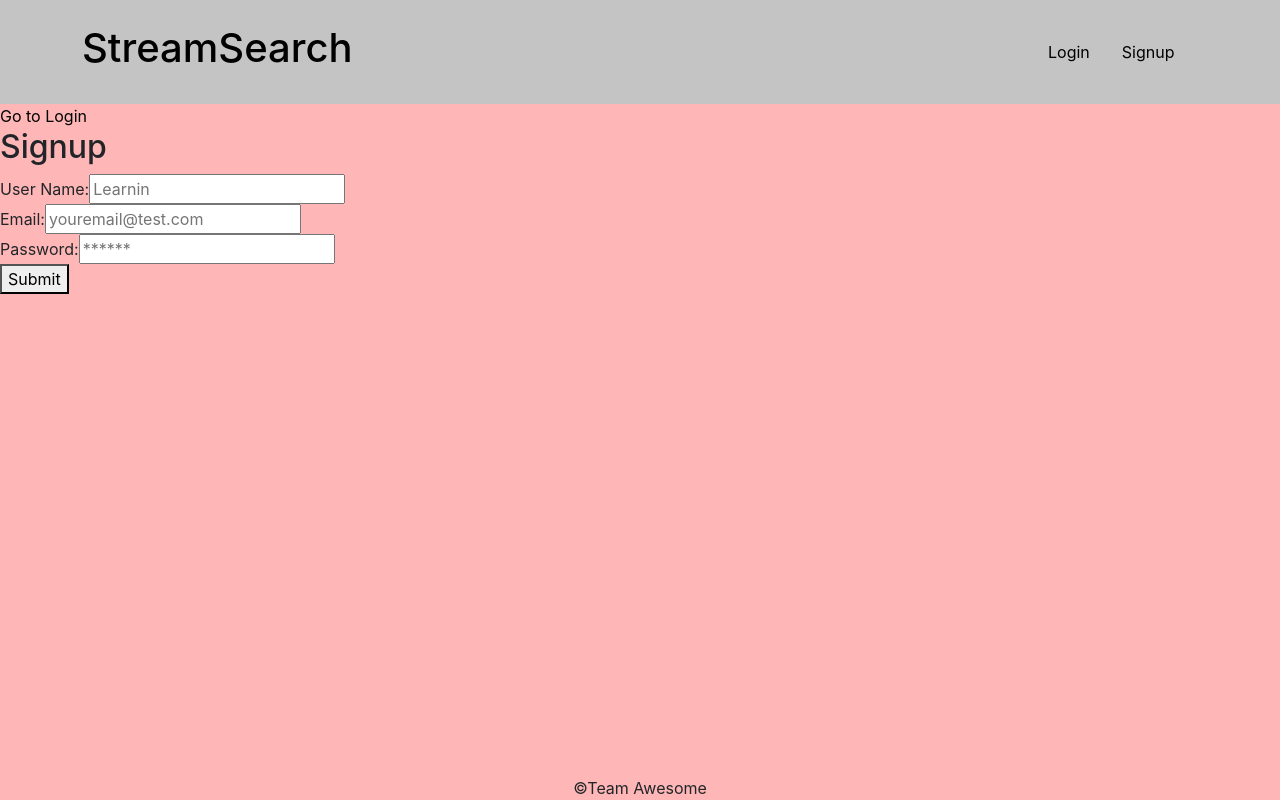
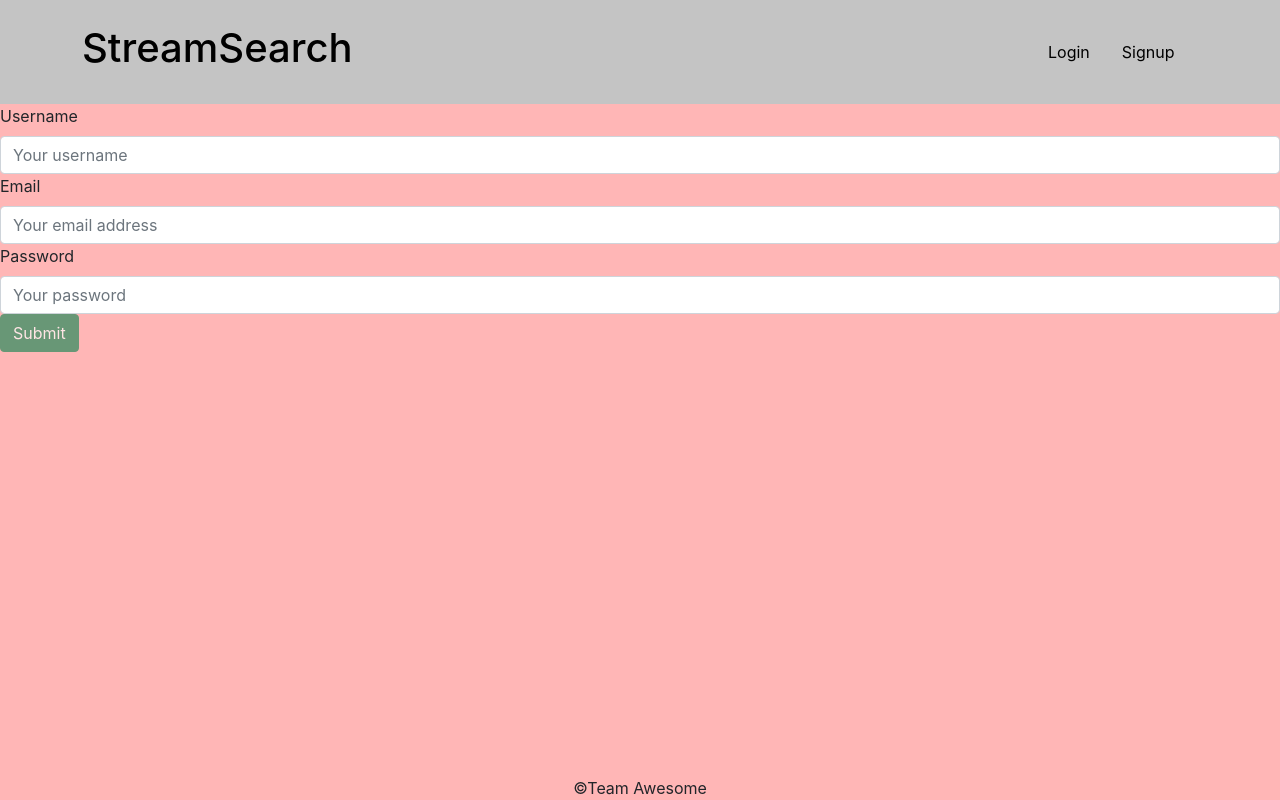
Before and after one commit to RayTakemura/StreamSearch, a React (Create React App) app in the folder client/: page /signup in a window 1280 px wide. Built offline with nearby package versions, Linux system fonts and the light colour scheme.

Commit message:
update signup.js

```diff
--- a/client/src/App.js
+++ b/client/src/App.js
@@ -13,6 +13,7 @@ import Signup from './pages/Signup';
 // apollo provider to make every request work with server
 import { ApolloProvider } from '@apollo/react-hooks';
 import ApolloClient from 'apollo-boost';
+
 
 const client = new ApolloClient({
   request: operation => {
--- a/client/src/pages/Login.js
+++ b/client/src/pages/Login.js
@@ -35,7 +35,7 @@ function Login(props) {
       </Link>
 
       <h2>Login</h2>
-      <form onSubmit={handleFormSubmit}>
+      <form onSubmit={handleFormSubmit} noValidate validated={validated}>
         <div className="email">
           <label htmlFor="email">Email address:</label>
           <input
--- a/client/src/pages/Signup.js
+++ b/client/src/pages/Signup.js
@@ -3,24 +3,15 @@ import { Link } from "react-router-dom";
 import { useMutation } from '@apollo/react-hooks';
 import Auth from "../utils/auth";
 import { ADD_USER } from "../utils/mutations";
+import { Form, Button, Alert } from 'react-bootstrap';
 
-function Signup(props) {
+function Signup() {
   const [formState, setFormState] = useState({ username: '', email: '', password: '' });
-  const [addUser] = useMutation(ADD_USER);
+  const [validated] = useState(false);
+  const [showAlert, setShowAlert] = useState(false);
+  const [addUser, {error}] = useMutation(ADD_USER);
 
-  const handleFormSubmit = async event => {
-    event.preventDefault();
-    const mutationResponse = await addUser({
-      variables: {
-        email: formState.email, password: formState.password,
-        userName: formState.userName,
-      }
-    });
-    const token = mutationResponse.data.addUser.token;
-    Auth.login(token);
-  };
-
-  const handleChange = event => {
+  const handleChange = (event) => {
     const { name, value } = event.target;
     setFormState({
       ...formState,
@@ -28,53 +19,157 @@ function Signup(props) {
     });
   };
 
+
+
+  const handleFormSubmit = async (event) => {
+    console.log(formState);
+    event.preventDefault();
+
+    try{
+      const { data } =  await addUser({
+      variables: {
+        email: formState.email, password: formState.password,
+        username: formState.username
+      }
+      });
+      console.log({data});
+      Auth.login(data.addUser.token);
+    } catch (e){
+      console.log(error);
+      console.error(e);
+      setShowAlert(true);
+    }
+
+    setFormState({
+      username: "",
+      email: "",
+      password: "",
+    });
+    // const {mutationResponse} = await addUser({
+    //   variables: {
+    //     ...formState
+        //email: formState.email, password: formState.password,
+        //userName: formState.userName,
+     // }
+    //});
+    // const token = mutationResponse.addUser.token;
+    // console.log(token);
+    // Auth.login(mutationResponse.addUser.token);
+  };
+
+
+  // return (
+  //   <div className="login">
+  //     <Link to="/login">
+  //       Go to Login
+  //     </Link>
+
+  //     <h2>Signup</h2>
+  //     <form onSubmit={handleFormSubmit}  noValidate validated={validated}>
+  //       <div className="username">
+  //         <label htmlFor="userName">User Name:</label>
+  //         <input
+  //           //value={formState.username}
+  //           placeholder="Learnin"
+  //           name="userName"
+  //           type="userName"
+  //           id="userName"
+  //           onChange={handleChange}
+  //         />
+  //       </div>
+  //       <div className="email">
+  //         <label htmlFor="email">Email:</label>
+  //         <input
+  //           value={formState.email}
+  //           placeholder="youremail@test.com"
+  //           name="email"
+  //           type="email"
+  //           id="email"
+  //           onChange={handleChange}
+  //         />
+  //       </div>
+  //       <div className="password">
+  //         <label htmlFor="pwd">Password:</label>
+  //         <input
+  //           value={formState.password}
+  //           placeholder="******"
+  //           name="password"
+  //           type="password"
+  //           id="pwd"
+  //           onChange={handleChange}
+  //         />
+  //       </div>
+  //       <div className="submit-btn">
+  //         <button type="submit"
+  //           //disabled={!(formState.username && formState.email && formState.password)}
+  //           >
+  //           Submit
+  //         </button>
+  //       </div>
+  //     </form>
+  //   </div>
+  // );
+
   return (
-    <div className="login">
-      <Link to="/login">
-        Go to Login
-      </Link>
+    <>
+      {/* This is needed for the validation functionality above */}
+      <Form noValidate validated={validated} onSubmit={handleFormSubmit}>
+        {/* show alert if server response is bad */}
+        <Alert dismissible onClose={() => setShowAlert(false)} show={showAlert} variant='danger'>
+          Something went wrong with your signup!
+        </Alert>
 
-      <h2>Signup</h2>
-      <form onSubmit={handleFormSubmit}>
-        <div className="username">
-          <label htmlFor="userName">User Name:</label>
-          <input
-            placeholder="Learnin"
-            name="userName"
-            type="userName"
-            id="userName"
+        <Form.Group>
+          <Form.Label htmlFor='username'>Username</Form.Label>
+          <Form.Control
+            type='text'
+            placeholder='Your username'
+            name='username'
             onChange={handleChange}
+            value={formState.username}
+            required
           />
-        </div>
-        <div className="email">
-          <label htmlFor="email">Email:</label>
-          <input
-            placeholder="youremail@test.com"
-            name="email"
-            type="email"
-            id="email"
+          <Form.Control.Feedback type='invalid'>Username is required!</Form.Control.Feedback>
+        </Form.Group>
+
+        <Form.Group>
+          <Form.Label htmlFor='email'>Email</Form.Label>
+          <Form.Control
+            type='email'
+            placeholder='Your email address'
+            name='email'
             onChange={handleChange}
+            value={formState.email}
+            required
           />
-        </div>
-        <div className="password">
-          <label htmlFor="pwd">Password:</label>
-          <input
-            placeholder="******"
-            name="password"
-            type="password"
-            id="pwd"
+          <Form.Control.Feedback type='invalid'>Email is required!</Form.Control.Feedback>
+        </Form.Group>
+
+        <Form.Group>
+          <Form.Label htmlFor='password'>Password</Form.Label>
+          <Form.Control
+            type='password'
+            placeholder='Your password'
+            name='password'
             onChange={handleChange}
+            value={formState.password}
+            required
           />
-        </div>
-        <div className="submit-btn">
-          <button type="submit">
-            Submit
-          </button>
-        </div>
-      </form>
-    </div>
+          <Form.Control.Feedback type='invalid'>Password is required!</Form.Control.Feedback>
+        </Form.Group>
+        <Button
+          disabled={!(formState.username && formState.email && formState.password)}
+          type='submit'
+          variant='success'>
+          Submit
+        </Button>
+        {/* {error && <div>Sign up failed</div>} */}
+      </Form>
+    </>
   );
+};
 
-}
+
+
 
 export default Signup;
--- a/client/src/utils/mutations.js
+++ b/client/src/utils/mutations.js
@@ -13,14 +13,14 @@ export const LOGIN = gql`
 ;
 
 export const ADD_USER = gql`
-  mutation addUser($username: String!, $email: String!, $password: String!) {
-    addUser(username: $username, email: $email, password: $password) {
-      token
-      user {
-        _id
-      }
+mutation addUser ($username: String!, $email: String!, $password: String!) {
+  addUser(username: $username, email: $email, password: $password) {
+   token
+    user {
+      _id
     }
   }
+}
 `;
 
 export const SAVE_STREAM = gql`
```
